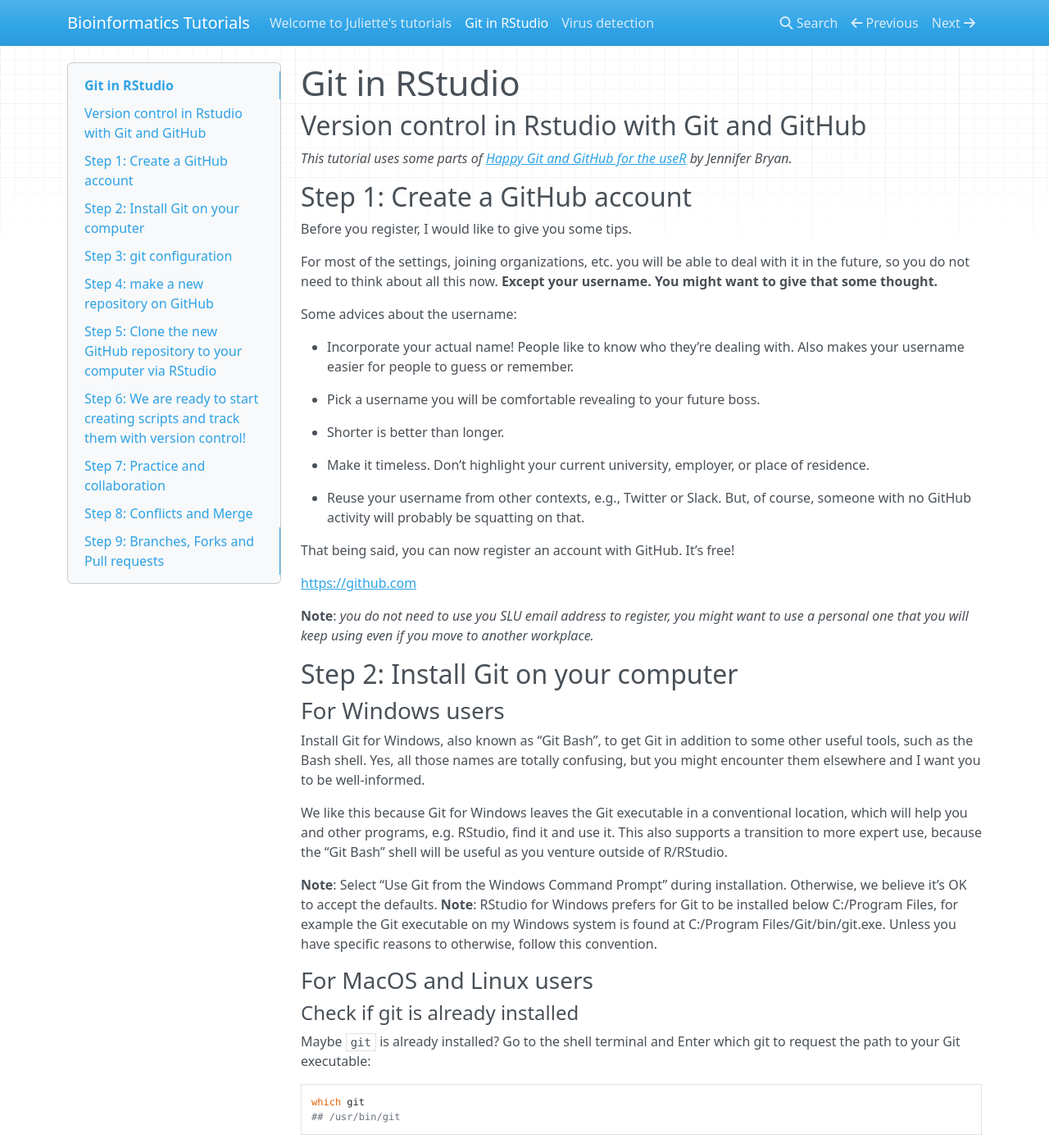
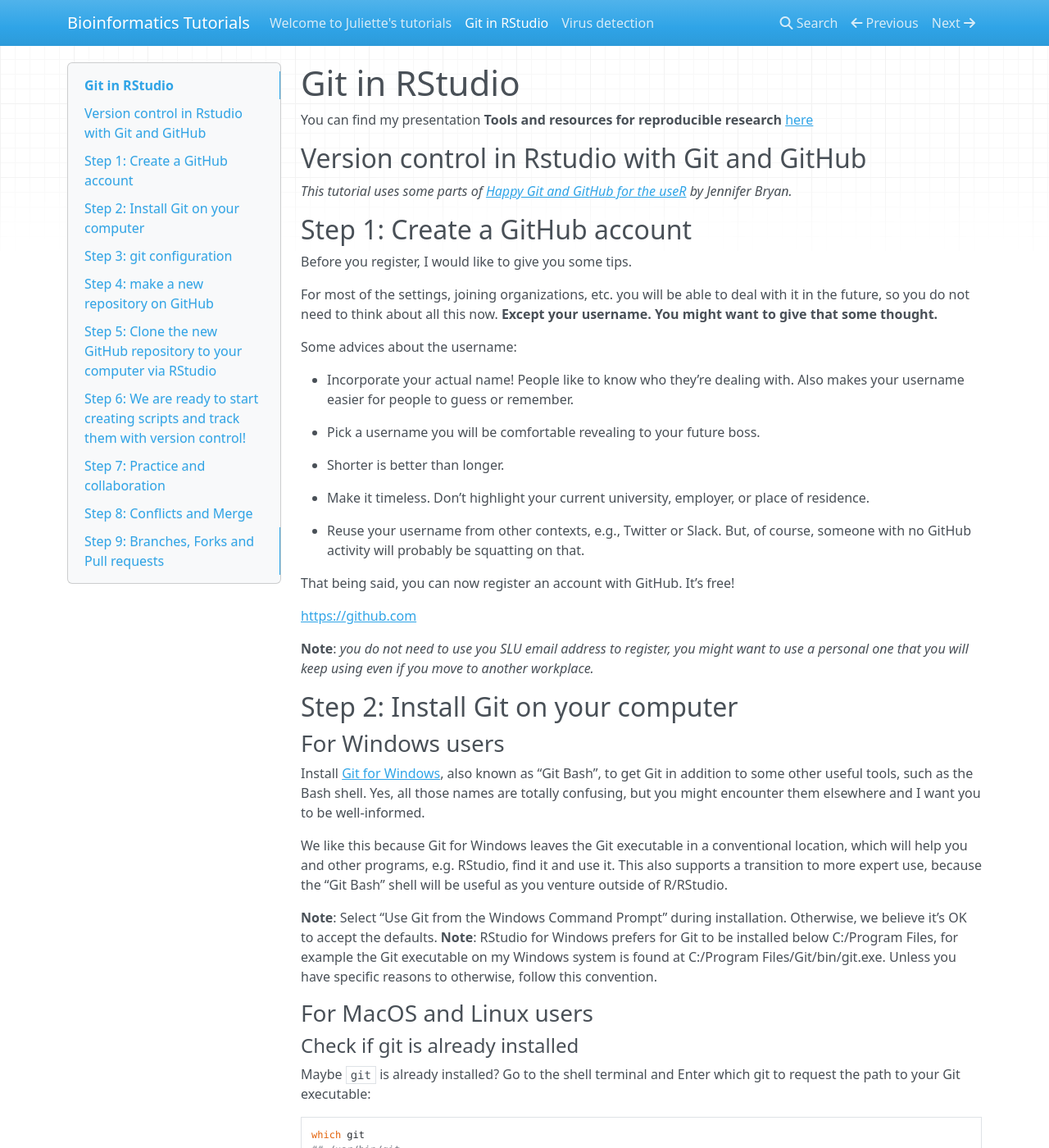
Before and after one commit to jhayer/tutorials, an MkDocs documentation site: the page built from docs/git_rstudio.md, in a window 1280 px wide and 1400 px high. Shown: the whole window at 82% size. Built offline with MkDocs 1.6.1, drawn with Linux system fonts in a browser that asks for light colours; nearby versions of some CDN libraries; some of the changed lines change nothing that is shown.

Commit message:
added links

```diff
--- a/docs/git_rstudio.md
+++ b/docs/git_rstudio.md
@@ -1,4 +1,6 @@
 # Git in RStudio
+
+You can find my presentation **Tools and resources for reproducible research** [here](https://osf.io/p9rkb/download)
 
 ## Version control in Rstudio with Git and GitHub
 
@@ -32,7 +34,7 @@ That being said, you can now register an account with GitHub. It’s free!
 ## Step 2: Install Git on your computer
 
 ### For Windows users
-Install Git for Windows, also known as “Git Bash”, to get Git in addition to some other useful tools, such as the Bash shell. Yes, all those names are totally confusing, but you might encounter them elsewhere and I want you to be well-informed.
+Install [Git for Windows](https://gitforwindows.org), also known as “Git Bash”, to get Git in addition to some other useful tools, such as the Bash shell. Yes, all those names are totally confusing, but you might encounter them elsewhere and I want you to be well-informed.
 
 We like this because Git for Windows leaves the Git executable in a conventional location, which will help you and other programs, e.g. RStudio, find it and use it. This also supports a transition to more expert use, because the “Git Bash” shell will be useful as you venture outside of R/RStudio.
 
@@ -137,7 +139,7 @@ In the beginning we will prepare our working environment, and then we will creat
 Let's get organised! Within your project folder, you will create 3 other folders (you can do it directly from RStudio): *data, results, scripts*
 
 Download the data file `surveys_complete.csv` from here:
-[https://osf.io/9zkwm/download]().
+[https://osf.io/9zkwm/download](https://osf.io/9zkwm/download).
 Then place it in the `data/` subfolder of your R project
 
 ### Creating the script
```
